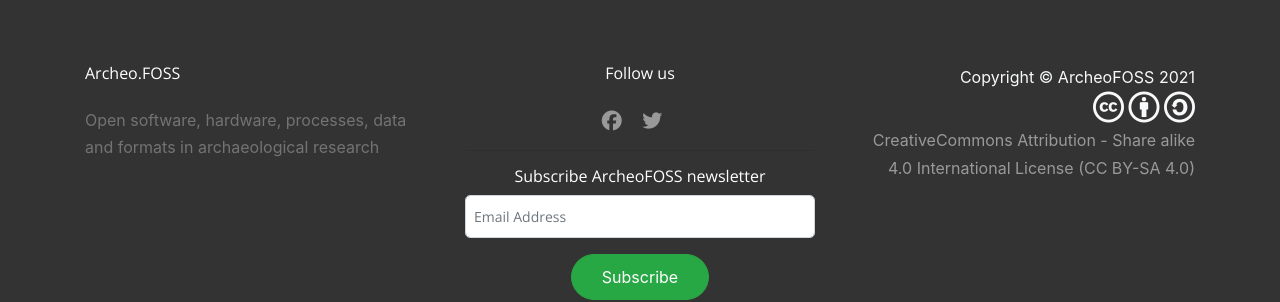
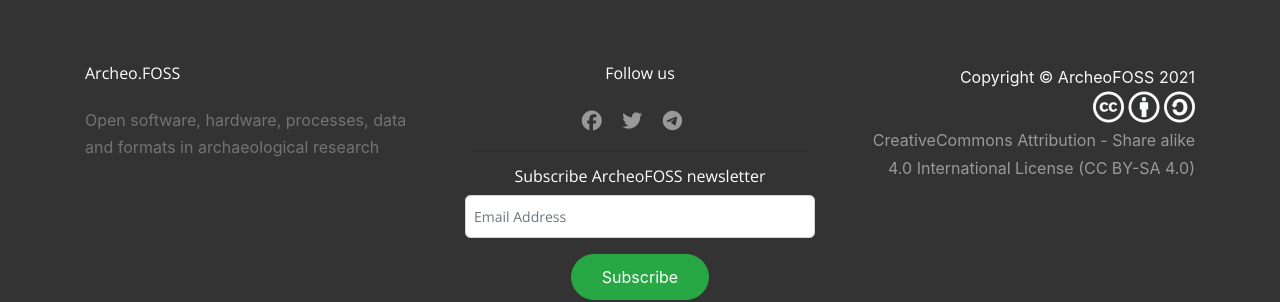
Before and after one commit to archeofoss/archeofoss, a Jekyll site: the page built from index.md, in a window 1280 px wide. Shown: the part 1436-1738 px from the top of the page. Built offline with Jekyll 4.4.1, drawn with Linux system fonts in a browser that asks for light colours; nearby versions of some CDN libraries.

Commit message:
Added Telegram in footer

```diff
--- a/_data/social.yaml
+++ b/_data/social.yaml
@@ -1,7 +1,9 @@
 - title: Facebook
   url: https://www.facebook.com/archeofoss/
   icon: facebook
-
 - title: Twitter
   url: https://twitter.com/archeo_FOSS
   icon: twitter
+- title: Telegram
+  url: https://t.me/ArcheoFOSS
+  icon: telegram
--- a/_layouts/default.html
+++ b/_layouts/default.html
@@ -107,7 +107,9 @@
             <div class="col-md-4 text-center">
               <h2 class="footer-heading mb-4">Follow us</h2>
               {% for item in site.data.social %}
-              <a href="{{ item.url }}" class="pl-0 pr-3" title="{{ item.title }}"><i class="fab fa-lg fa-{{ item.icon }}"></i></a>
+              <a href="{{ item.url }}" class="pl-0 pr-3" title="{{ item.title }}">
+                <i class="fab fa-lg fa-{{ item.icon }} fa-2x"></i>
+              </a>
               {% endfor %}
               <hr>
               {% include mailchimp.html %}
```
